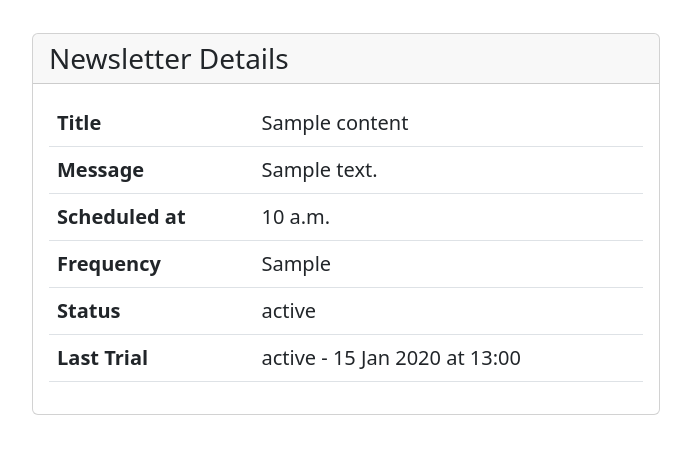
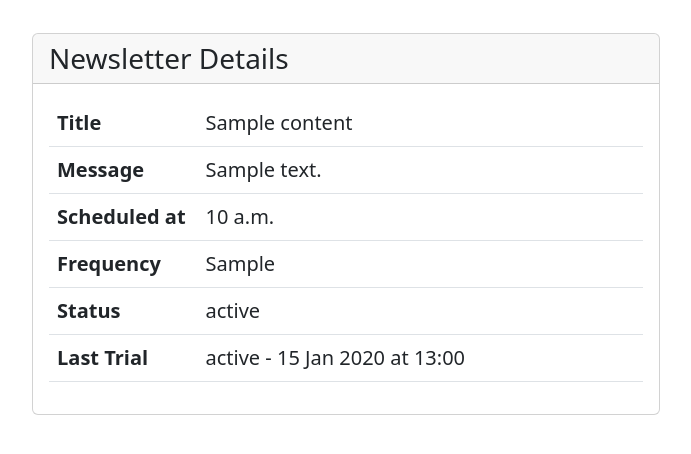
Before and after one commit to MarkPcv/newsletters_via_django, a Django app: page /newsletter/1/ in a window 1280 px wide. Shown: the part 75-529 px from the top of the page, without its empty margins (294-985 px from the left). Run offline with Django 4.2, Linux system fonts and the light colour scheme; tables that the repository leaves empty hold one stand-in row (values such as "Sample post"); some libraries are stand-ins or nearby versions.

```diff
--- a/newsletters/templates/newsletters/newsletter_detail.html
+++ b/newsletters/templates/newsletters/newsletter_detail.html
@@ -20,7 +20,7 @@
                             <td>{{ content.message }}</td>
                         </tr>
                         <tr>
-                            <th scope="row">Scheduled at</th>
+                            <th class="col-3" scope="row">Scheduled at</th>
                             <td>{{ object.time }}</td>
                         </tr>
                         <tr>
--- a/newsletters/templates/newsletters/newsletter_list.html
+++ b/newsletters/templates/newsletters/newsletter_list.html
@@ -34,7 +34,7 @@
                                     <div class="card-footer">
                                         <div class="btn-group" role="group">
                                             <a href="{% url 'newsletters:newsletter_view' object.pk %}" class="btn btn-outline-primary">View</a>
-                                            <a href="#" class="btn btn-outline-primary">Edit</a>
+                                            <a href="{% url 'newsletters:newsletter_update' object.pk %}" class="btn btn-outline-primary">Edit</a>
                                             <a href="#" class="btn btn-outline-danger">Delete</a>
                                         </div>
                                     </div>
```
